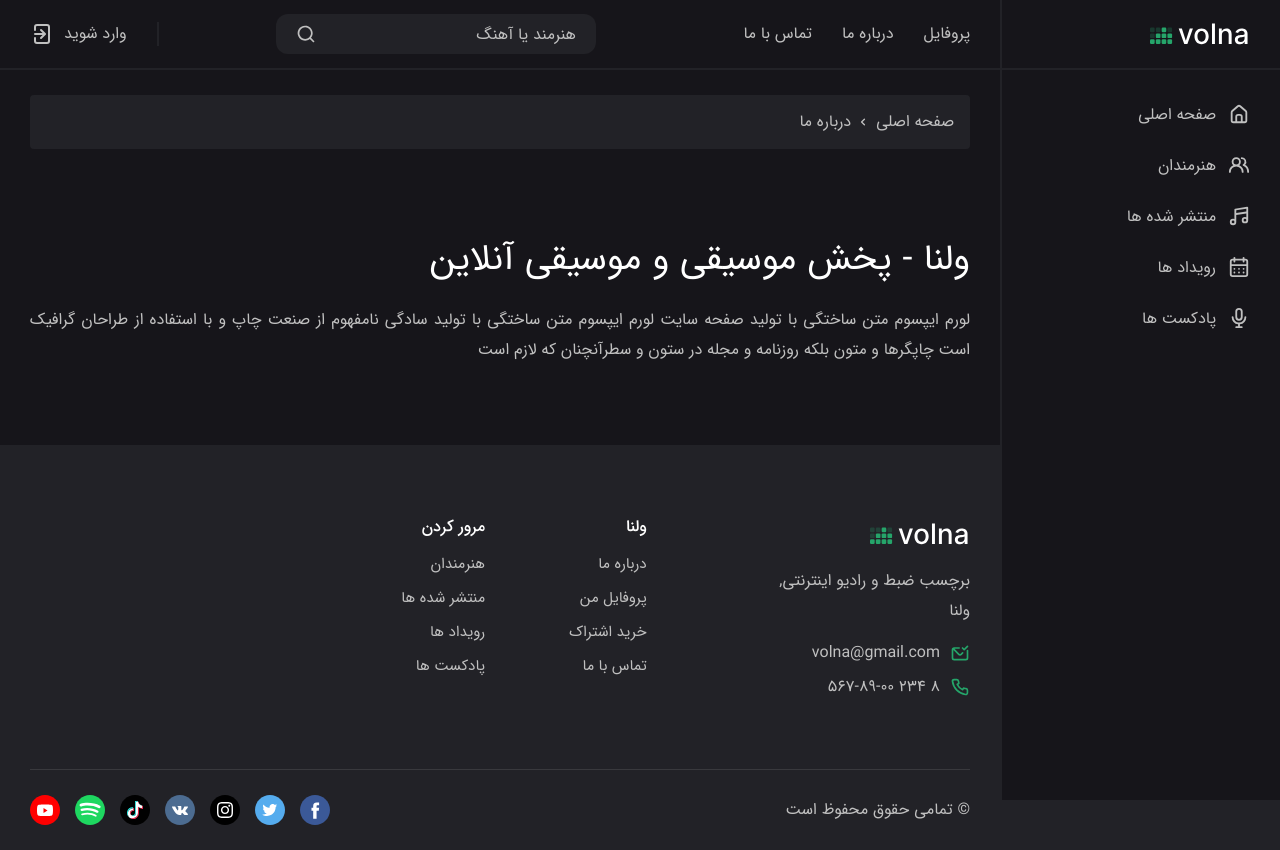
After one commit to Bardiaa85/Volna, a Django app: page /about/ in a window 1280 px wide. The commit adds this page. Run offline with Django 5.2, Linux system fonts and the light colour scheme; some libraries are stand-ins or nearby versions.

Commit message:
about page was added

```diff
--- /dev/null
+++ b/home/templates/home/about.html
@@ -0,0 +1,29 @@
+{% extends "shared/base.html" %}
+{% block content %}
+	<!-- main content -->
+	<main class="main">
+		<div class="container-fluid">
+			<div class="row row--grid">
+				<!-- breadcrumb -->
+				<div class="col-12">
+					<ul class="breadcrumb">
+						<li class="breadcrumb__item"><a href="index.html">صفحه اصلی</a></li>
+						<li class="breadcrumb__item breadcrumb__item--active">درباره ما</li>
+					</ul>
+				</div>
+				<!-- end breadcrumb -->
+
+				<!-- title -->
+				<div class="col-12">
+					<div class="main__title">
+						<h1>ولنا - پخش موسیقی و موسیقی آنلاین</h1>
+
+						<p>لورم ایپسوم متن ساختگی با تولید صفحه سایت لورم ایپسوم متن ساختگی با تولید سادگی نامفهوم از صنعت چاپ و با استفاده از طراحان گرافیک است چاپگرها و متون بلکه روزنامه و مجله در ستون و سطرآنچنان که لازم است</p>
+
+					</div>
+				</div>
+				<!-- end title -->
+
+	</main>
+	<!-- end main content -->
+{% endblock %}
--- a/home/urls.py
+++ b/home/urls.py
@@ -3,4 +3,5 @@ from . import views
 app_name = 'home'
 urlpatterns = [
     path('' , views.home_page , name = 'home_page'),
+    path('about/' , views.about_page , name = 'about_page')
 ]
--- a/home/views.py
+++ b/home/views.py
@@ -9,3 +9,5 @@ def home_page(request):
     newest_releases2 = Release.objects.order_by("-release_date")[0 : 5]
     most_viewed_releases = Release.objects.order_by("-views")[0 : 5]
     return render(request , "home/home.html" , {"active_page" : "main_page" , "artists" : artists , "newest_releases1" : newest_releases1 , "newest_releases2" : newest_releases2 , "most_viewed_releases" : most_viewed_releases})
+def about_page(request):
+    return render(request , "home/about.html")
--- a/templates/shared/base.html
+++ b/templates/shared/base.html
@@ -41,7 +41,7 @@
 
 			<nav class="header__nav">
 				<a href="profile.html">پروفایل</a>
-				<a href="about.html">درباره ما</a>
+				<a href="{% url 'home:about_page' %}">درباره ما</a>
 				<a href="contacts.html">تماس با ما</a>
 			</nav>
 
@@ -130,7 +130,7 @@
 				<div class="col-6 col-md-4 col-lg-3 col-xl-2 order-1 order-md-2 order-lg-1 order-xl-2 offset-md-2 offset-lg-0">
 					<h6 class="footer__title">ولنا</h6>
 					<div class="footer__nav">
-						<a href="about.html">درباره ما</a>
+						<a href="{% url 'home:about_page' %}">درباره ما</a>
 						<a href="profile.html">پروفایل من</a>
 						<a href="pricing.html">خرید اشتراک</a>
 						<a href="contacts.html">تماس با ما</a>
@@ -146,7 +146,7 @@
 						<div class="col-6">
 							<div class="footer__nav">
 								<a href="{% url 'artists:artists_page' %}">هنرمندان</a>
-								<a href="releases.html">منتشر شده ها</a>
+								<a href="{% url 'releases:releases_page' %}">منتشر شده ها</a>
 								<a href="events.html">رویداد ها</a>
 								<a href="podcasts.html">پادکست ها</a>
 							</div>
```
Also changed, not shown: db.sqlite3.
